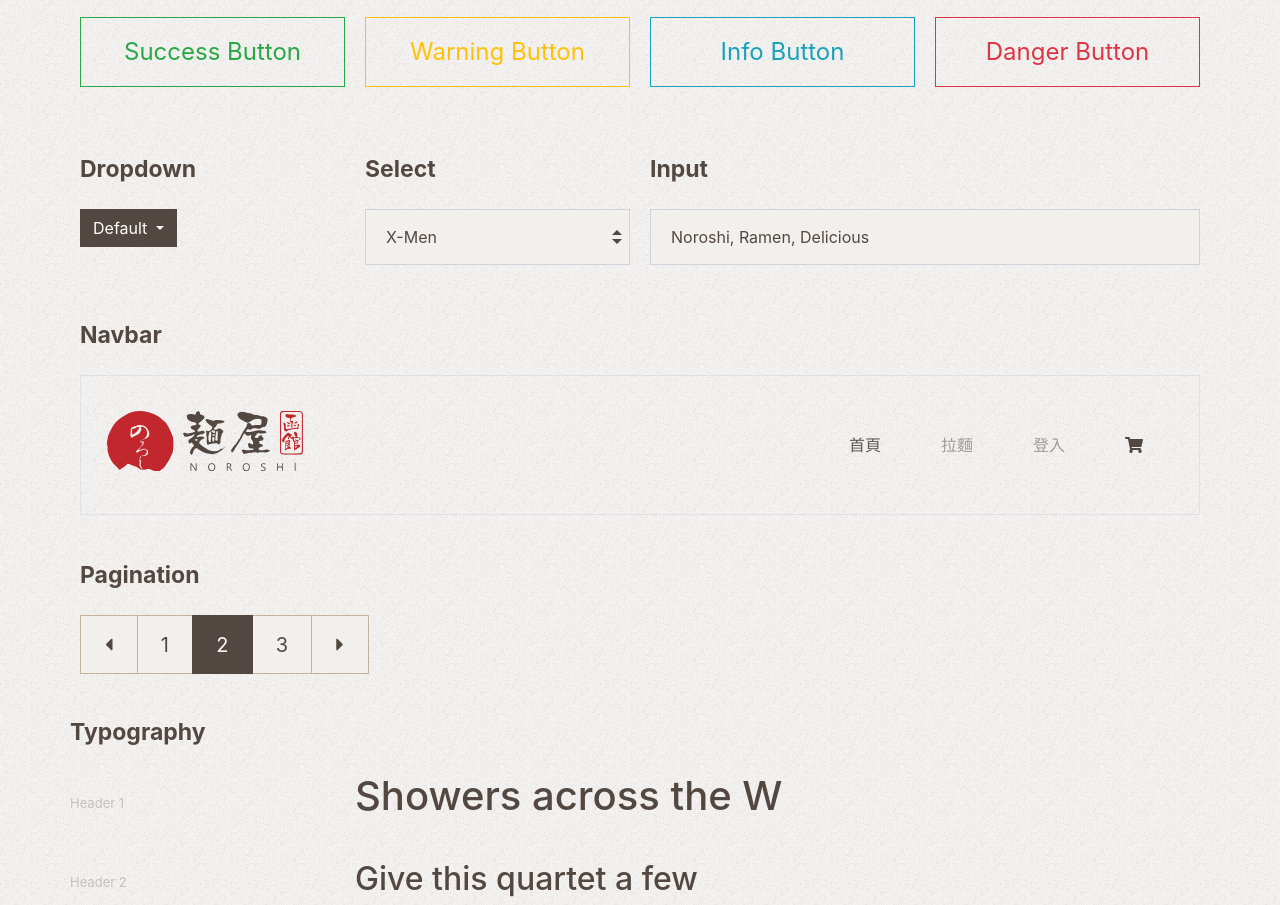
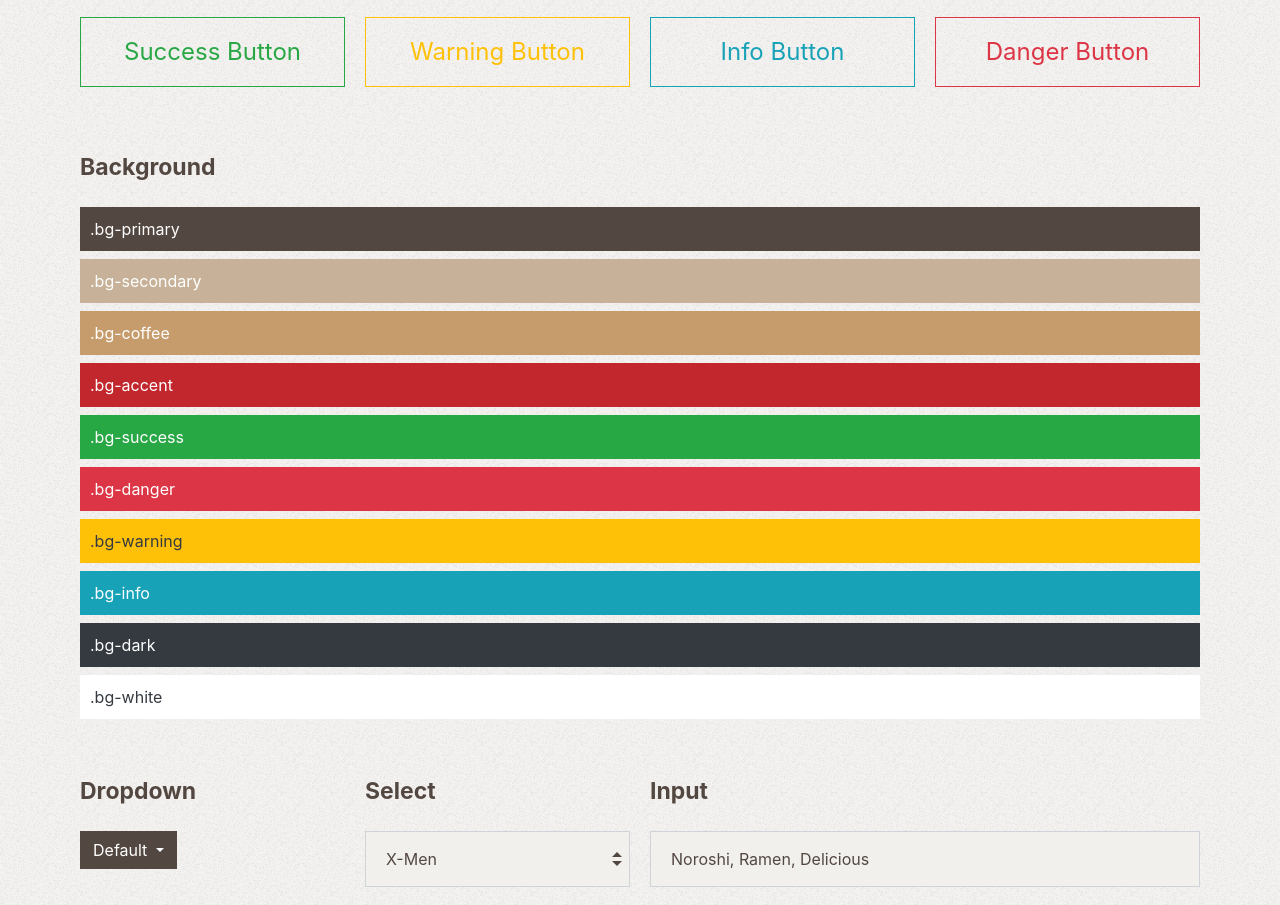
Before and after one commit to dearbunny/noroshi, a plain HTML site: page UI-kit.html in a window 1280 px wide. Shown: the part 775-1680 px from the top of the page. Drawn offline with nearby package versions, Linux system fonts and the light colour scheme.

Commit message:
Favorite

```diff
--- a/UI-kit.html
+++ b/UI-kit.html
@@ -85,6 +85,20 @@
             <div class="col-md-3 mb-3">
                 <a href="#fakelink" class="btn btn-block btn-lg btn-outline-danger">Danger Button</a>
             </div>
+        </section>
+
+        <h3 class="demo-panel-title">Background</h3>
+        <section class="mb-6">
+            <div class="p-3 mb-2 bg-primary text-white">.bg-primary</div>
+            <div class="p-3 mb-2 bg-secondary text-white">.bg-secondary</div>
+            <div class="p-3 mb-2 bg-coffee text-white">.bg-coffee</div>
+            <div class="p-3 mb-2 bg-accent text-white">.bg-accent</div>
+            <div class="p-3 mb-2 bg-success text-white">.bg-success</div>
+            <div class="p-3 mb-2 bg-danger text-white">.bg-danger</div>
+            <div class="p-3 mb-2 bg-warning text-dark">.bg-warning</div>
+            <div class="p-3 mb-2 bg-info text-white">.bg-info</div>
+            <div class="p-3 mb-2 bg-dark text-white">.bg-dark</div>
+            <div class="p-3 mb-2 bg-white text-dark">.bg-white</div>
         </section>
 
         <section class="row mb-6">
```
